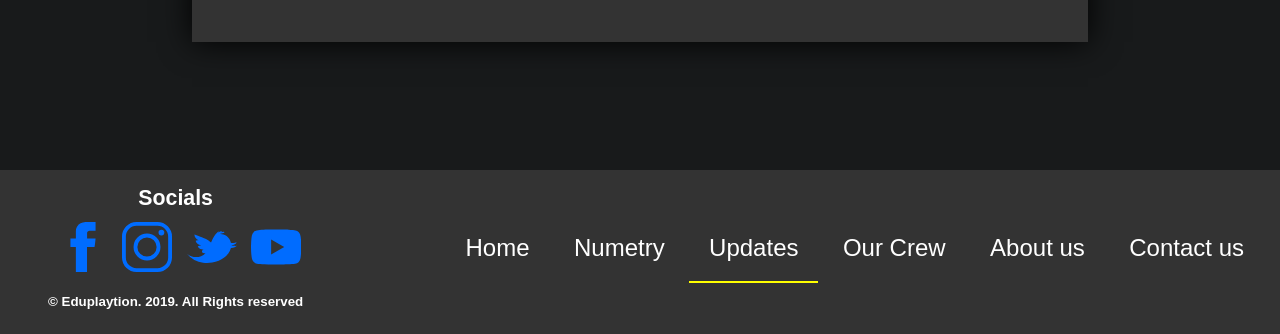
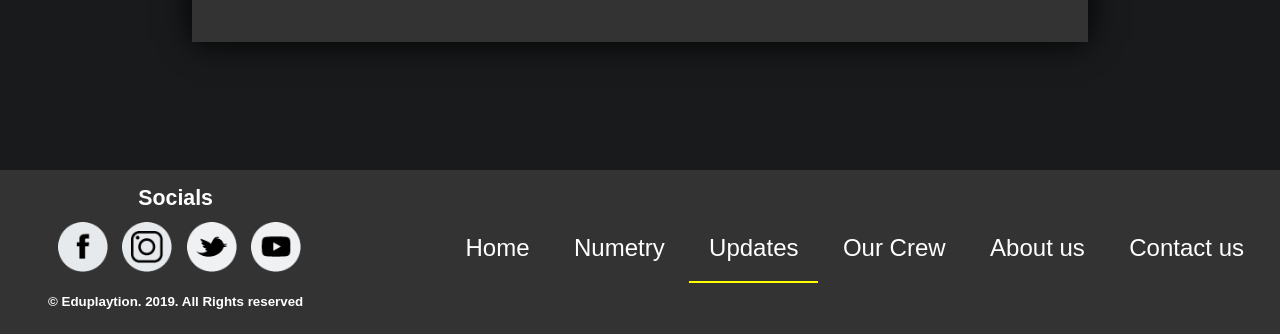
Before and after one commit to danieldjupvik/Eduplaytion, a plain HTML site: page updates/article-1.html in a window 1280 px wide. Shown: the part 2700-3034 px from the top of the page. Drawn offline with Linux system fonts and the light colour scheme; a web font is replaced by a local one.

Commit message:
Changed footer iocns

```diff
--- a/updates/article-1.html
+++ b/updates/article-1.html
@@ -150,22 +150,22 @@
             <li class="footer_li_container--1">
               <a class="footer_links"
                 href="https://www.facebook.com/pages/category/Education-Website/Eduplaytionno-253416978786370/">
-                <img class="footer_icons footer_facebook" src="../assets/icons/facebook2.svg" alt="Facebook icon" />
+                <img class="footer_icons footer_facebook" src="../assets/icons/facebookbl.png" alt="Facebook icon" />
               </a>
             </li>
             <li class="footer_li_container--1">
               <a class="footer_links" href="https://www.instagram.com/numetrygame/">
-                <img class="footer_icons footer_instagram" src="../assets/icons/instagram2.svg" alt="Instagram icon" />
+                <img class="footer_icons footer_instagram" src="../assets/icons/instagrambl.png" alt="Instagram icon" />
               </a>
             </li>
             <li class="footer_li_container--1">
               <a class="footer_links" href="https://twitter.com/EduplaytionNO">
-                <img class="footer_icons footer_twitter" src="../assets/icons/tweeter2.svg" alt="Twitter icon" />
+                <img class="footer_icons footer_twitter" src="../assets/icons/twitterbl.png" alt="Twitter icon" />
               </a>
             </li>
             <li class="footer_li_container--1">
               <a class="footer_links" href="https://www.youtube.com/channel/UCbpgYkNPwB7ahorO3VcYMHg">
-                <img class="footer_icons footer_youtube" src="../assets/icons/youtube2.svg" alt="Youtube icon" />
+                <img class="footer_icons footer_youtube" src="../assets/icons/youtubebl.png" alt="Youtube icon" />
               </a>
             </li>
           </ul>
```
Also changed, not shown: updates/article-2.html (+4 -4 lines), updates/article-3.html (+4 -4 lines).
